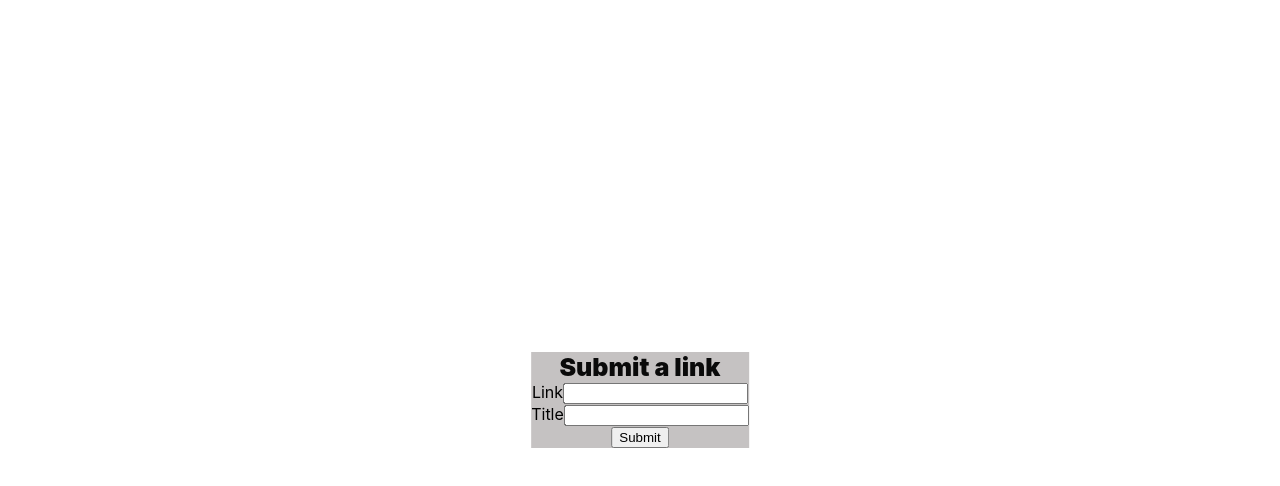
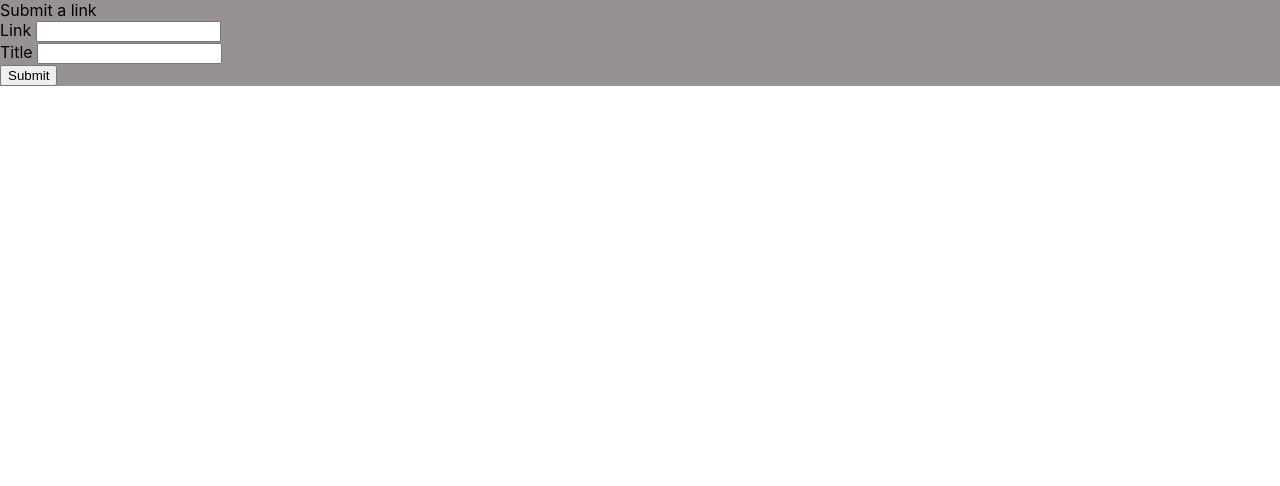
Before and after one commit to AmmanMeb/Fullstack, a React (Create React App) app in the folder Client/: page /SubmitPage in a window 1280 px wide. Shown: the top 486 px of the page. Built offline with nearby package versions, Linux system fonts and the light colour scheme.

Commit message:
Add files via upload

```diff
--- a/Client/src/components/submitPageComponents/submitPage.js
+++ b/Client/src/components/submitPageComponents/submitPage.js
@@ -2,27 +2,27 @@ import './submitPage.scss';
 
 function SubmitPage() {
 return(
-  <section>
-    <div class="centered">
-    <div className = "title">Submit a link</div>
-    <div  class="field">
-      <label for="title-2">Link</label>
+  <section class="index-banner">
+  <div className= "bg"></div>
+  <div className= "float">
+    <div className= "type">
+      <div className="title-2">Submit a link</div>
+    <div>
+      <label>Link </label>
       <input ></input>
     </div>
-    <div class="field">
-      <label for="title-3">Title</label>
+    <div>
+      <label>Title </label>
       <input></input>
     </div>
+    <div id="error" className = "error-2"> </div>
+    <div>
 
-    <div id = "error" className = "error"></div>
-    <div>
-        <button type="button" class="button-2" >
-          Submit
-        </button>
-
+        <button >Submit</button>
     </div>
-    </div>
- </section>
+      </div>
+  </div>
+</section>
 )
 }
 export default SubmitPage
```
